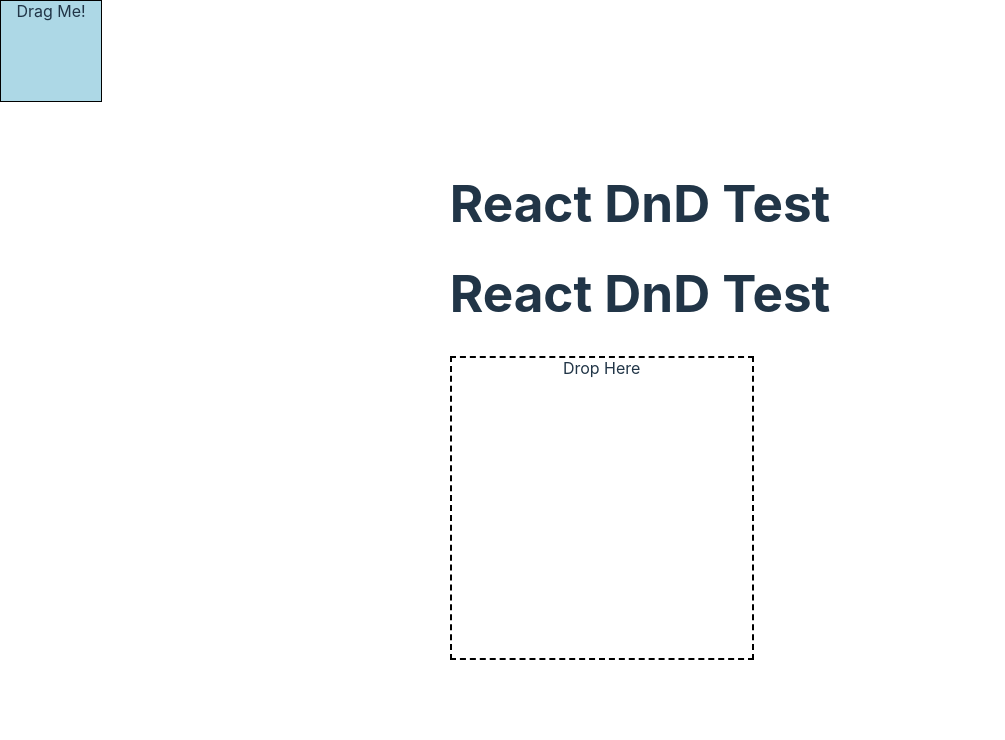
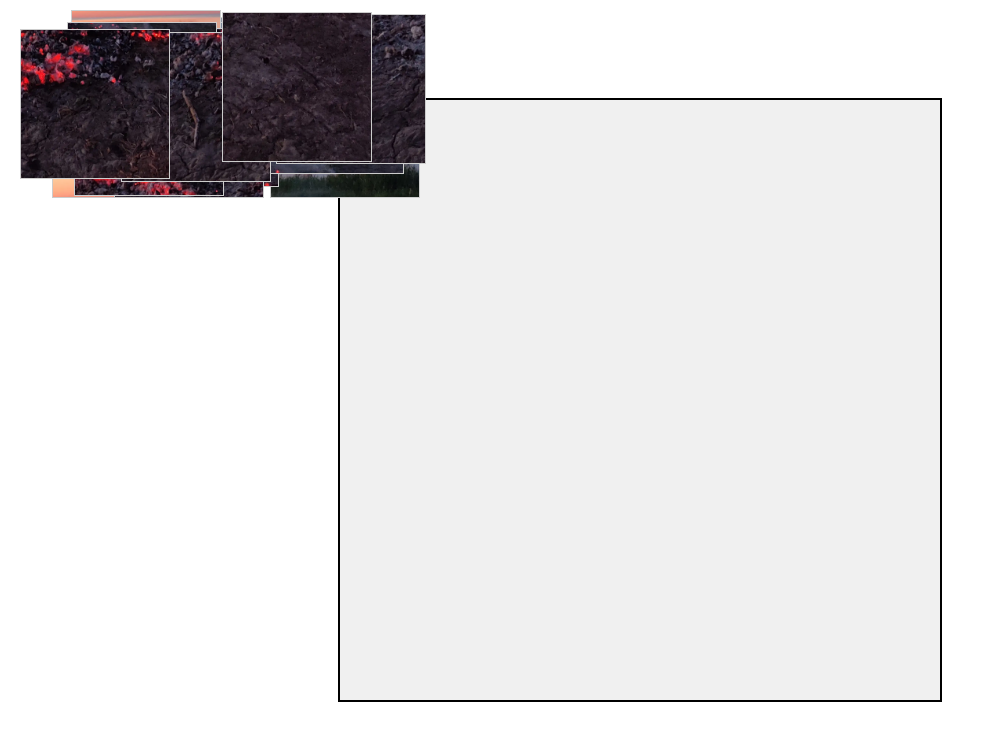
Before and after one commit to gloofys/puzzle, a React (Vite) app: page / in a window 1280 px wide. Shown: the top 740 px of the page, without its empty margins (0-1005 px from the left). Built offline with nearby package versions, Linux system fonts and the light colour scheme.

Commit message:
dropping only works inside game-board area, need to make pieces droppable all over the screen, maybe have to do  different containers for whole board and final board.

```diff
--- a/src/App.jsx
+++ b/src/App.jsx
@@ -3,14 +3,13 @@ import {DndProvider} from 'react-dnd';
 import {HTML5Backend} from "react-dnd-html5-backend";
 // eslint-disable-next-line no-unused-vars
 import React from "react";
-import DragDropTest from "./components/DndTest.jsx";
+import GameBoard from "./components/GameBoard.jsx";
 
 function App() {
     return (
         <DndProvider backend={HTML5Backend}>
             <div>
-                <h1>React DnD Test</h1>
-                <DragDropTest/>
+                <GameBoard/>
             </div>
         </DndProvider>
     );
--- a/src/assets/GameBoard.css
+++ b/src/assets/GameBoard.css
@@ -4,5 +4,5 @@
     border: 2px solid #000; /* Add a border for visibility */
     background-color: #f0f0f0; /* Background color for the game board */
     font-size: 0; /* Remove whitespace between inline elements */
-    position: relative; /* Make the game board the reference for absolute positioning */
+
 }
--- a/src/components/GameBoard.jsx
+++ b/src/components/GameBoard.jsx
@@ -1,58 +1,43 @@
-import  {useEffect, useState} from 'react';
-import {useDrop} from 'react-dnd';
+import { useState, useEffect } from 'react';
+import { useDrop } from 'react-dnd';
 import '/src/assets/GameBoard.css';
+import PuzzlePiece from './PuzzlePiece.jsx';
 import PuzzleImage from './PuzzleImage.jsx';
-import PuzzlePiece from './PuzzlePiece.jsx';
 
 const GameBoard = () => {
     const [pieces, setPieces] = useState([]);
-    const [positions, setPositions] = useState(
-        Array.from({ length: 16 }, () => ({ x: 0, y: 0 }))
-    );
+    const [positions, setPositions] = useState([]);
 
-    // Set up the drop target using `useDrop`
     const [, drop] = useDrop(() => ({
         accept: 'puzzle-piece',
         drop: (item, monitor) => {
-            console.log('Drop function called for item:', item);
-            const offset = monitor.getClientOffset();
+            const offset = monitor.getSourceClientOffset(); // Get offset relative to the viewport
             if (offset) {
-                const gameBoardRect = document.querySelector('.game-board').getBoundingClientRect();
-                const x = offset.x - gameBoardRect.left;
-                const y = offset.y - gameBoardRect.top;
-
-                console.log('Updated Position:', { x, y });
-                console.log('Item Index:', item.index);
-
+                // Update position based on viewport coordinates
                 setPositions((prevPositions) => {
-                    const updatedPositions = [...prevPositions]; // Create a new array
-                    updatedPositions[item.index] = { x, y }; // Update position
+                    const updatedPositions = [...prevPositions];
+                    updatedPositions[item.index] = { x: offset.x, y: offset.y };
                     return updatedPositions;
                 });
-
             }
         },
     }));
 
-
     useEffect(() => {
-        console.log('Updated positions state in GameBoard:', positions);
+        console.log('Positions state in GameBoard:', positions);
     }, [positions]);
 
     return (
         <div className="game-board" ref={drop}>
-            <PuzzleImage setPieces={setPieces} positions={positions} />
-            {pieces.map((piece, index) => {
-                console.log(`Passing position to PuzzlePiece ${index}:`, positions[index]);
-                return (
-                    <PuzzlePiece
-                        key={index}
-                        piece={piece.src}
-                        index={index}
-                        position={positions[index]}
-                    />
-                );
-            })}
+            <PuzzleImage setPieces={setPieces} setInitialPositions={setPositions} />
+            {pieces.map((piece, index) => (
+                <PuzzlePiece
+                    key={index}
+                    piece={piece.src}
+                    index={index}
+                    position={positions[index] || { x: 0, y: 0 }} // Fallback for initial render
+                />
+            ))}
         </div>
     );
 };
--- a/src/components/PuzzleImage.jsx
+++ b/src/components/PuzzleImage.jsx
@@ -1,20 +1,20 @@
-import { useEffect, useState } from 'react';
+import { useEffect } from 'react';
+import PropTypes from 'prop-types';
 import puzzleImage from '/muhu.webp';
 import '/src/assets/PuzzlePieces.css';
-import PuzzlePiece from './PuzzlePiece.jsx'; // Import PuzzlePiece
 
-const PuzzleImage = () => {
-    const [pieces, setPieces] = useState([]);
-    const [positions, setPositions] = useState([]);
-
+const PuzzleImage = ({ setPieces, setInitialPositions }) => {
     useEffect(() => {
         const image = new Image();
         image.src = puzzleImage;
         image.onload = () => {
+            console.log('Image loaded with dimensions:', image.width, image.height);
+
             const rows = 4;
             const cols = 4;
             const pieceWidth = image.width / cols;
             const pieceHeight = image.height / rows;
+
             const canvas = document.createElement('canvas');
             const ctx = canvas.getContext('2d');
 
@@ -25,7 +25,8 @@ const PuzzleImage = () => {
                 for (let col = 0; col < cols; col++) {
                     canvas.width = pieceWidth;
                     canvas.height = pieceHeight;
-                    ctx.clearRect(0, 0, pieceWidth, pieceHeight); // Clear canvas before drawing
+                    ctx.clearRect(0, 0, pieceWidth, pieceHeight);
+
                     ctx.drawImage(
                         image,
                         col * pieceWidth,
@@ -40,33 +41,34 @@ const PuzzleImage = () => {
 
                     newPieces.push({
                         src: canvas.toDataURL(),
-                        correctX: col * pieceWidth, // Save the correct X position
-                        correctY: row * pieceHeight, // Save the correct Y position
+                        correctX: col * pieceWidth,
+                        correctY: row * pieceHeight,
                     });
 
-                    // Set initial position to (0, 0) or wherever you want
-                    initialPositions.push({ x: 0, y: 0 });
+                    // Set initial random positions for the pieces
+                    initialPositions.push({
+                        x: Math.random() * (window.innerWidth - pieceWidth),
+                        y: Math.random() * (window.innerHeight - pieceHeight)
+                    });
                 }
             }
 
             setPieces(newPieces);
-            setPositions(initialPositions);
-            console.log('Initial positions set:', initialPositions); // Log initial state
+            setInitialPositions(initialPositions);
+            console.log('Initial positions set:', initialPositions);
         };
-    }, []);
 
-    return (
-        <div className="puzzle-image">
-            {pieces.map((piece, index) => (
-                <PuzzlePiece
-                    key={index}
-                    piece={piece.src}
-                    index={index}
-                    position={positions[index]}
-                />
-            ))}
-        </div>
-    );
+        image.onerror = () => {
+            console.error('Failed to load image. Please check the image path.');
+        };
+    }, [setPieces, setInitialPositions]);
+
+    return null; // No direct rendering; just setup logic
+};
+
+PuzzleImage.propTypes = {
+    setPieces: PropTypes.func.isRequired,
+    setInitialPositions: PropTypes.func.isRequired,
 };
 
 export default PuzzleImage;
--- a/src/components/PuzzlePiece.jsx
+++ b/src/components/PuzzlePiece.jsx
@@ -25,8 +25,8 @@ const PuzzlePiece = ({ piece, index, position = { x: 0, y: 0 } }) => {
                 opacity: isDragging ? 0.5 : 1,
                 cursor: 'grab',
                 position: 'absolute',
-                left: `${position.x}px`, // Ensure these are correctly set
-                top: `${position.y}px`,  // Ensure these are correctly set
+                left: `${position.x}px`,
+                top: `${position.y}px`,
             }}
         />
     );
```
